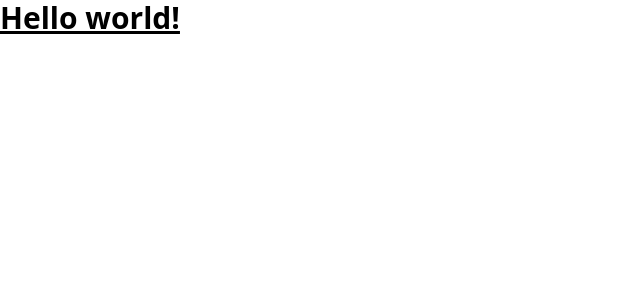
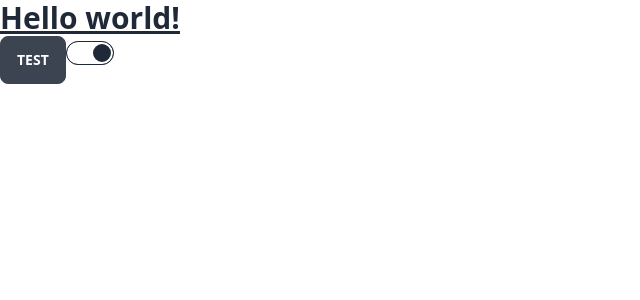
Before and after one commit to VERSAYANA/md-notes, a Next.js app: page / in a window 1280 px wide. Shown: the top 300 px of the page, without its empty margins (0-640 px from the left). Built offline with nearby package versions, Linux system fonts and the light colour scheme.

Commit message:
Add daisyui

```diff
--- a/package.json
+++ b/package.json
@@ -10,6 +10,7 @@
   },
   "dependencies": {
     "@next/font": "13.0.7",
+    "daisyui": "^2.45.0",
     "eslint": "8.29.0",
     "eslint-config-next": "13.0.7",
     "next": "13.0.7",
@@ -17,6 +18,7 @@
     "react-dom": "18.2.0"
   },
   "devDependencies": {
+    "@tailwindcss/typography": "^0.5.8",
     "@types/node": "18.11.17",
     "@types/react": "18.0.26",
     "autoprefixer": "^10.4.13",
--- a/pages/index.tsx
+++ b/pages/index.tsx
@@ -11,6 +11,8 @@ export default function Home() {
       </Head>
       <main>
         <h1 className="text-3xl font-bold underline ">Hello world!</h1>
+        <button className="btn">Test</button>
+        <input type="checkbox" className="toggle" checked />
       </main>
     </>
   )
--- a/tailwind.config.js
+++ b/tailwind.config.js
@@ -7,5 +7,5 @@ module.exports = {
   theme: {
     extend: {},
   },
-  plugins: [],
+  plugins: [require('daisyui')],
 }
```
Also changed, not shown: 1 other file (tests, documents, lock files or other folders).
